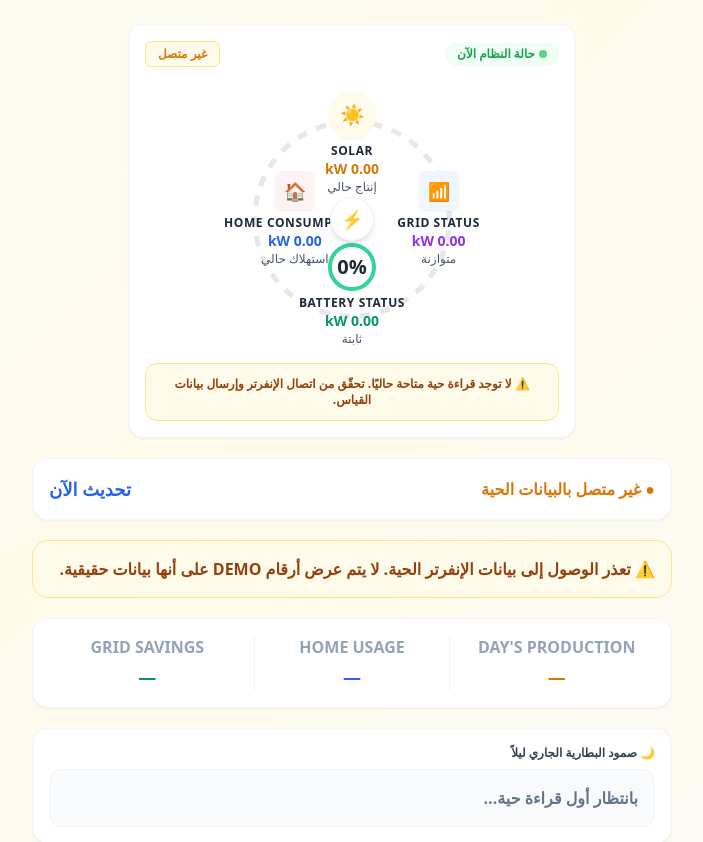
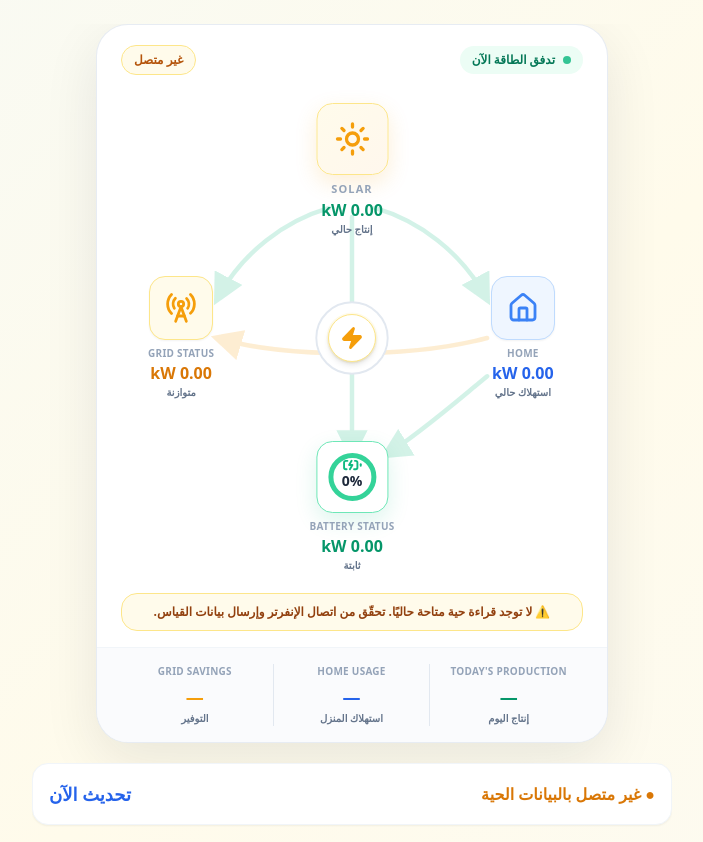
Before and after one commit to mahmoudbir-glitch/Shamsak, a Next.js app: page / in a window 1280 px wide. Shown: the top 842 px of the page, without its empty margins (288-991 px from the left). Built offline with nearby package versions, Linux system fonts and the light colour scheme; no server answers; the database is empty.

Commit message:
feat: redesign energy flow diagram and app branding

```diff
--- a/src/components/energy-flow.tsx
+++ b/src/components/energy-flow.tsx
@@ -1,4 +1,7 @@
+'use client';
+
 import React from 'react';
+import { BatteryCharging, Home, RadioTower, Sun, Zap } from 'lucide-react';
 
 interface EnergyFlowProps {
   solarKw: number;
@@ -6,9 +9,15 @@ interface EnergyFlowProps {
   gridKw: number;
   batteryKw: number;
   batteryPercentage: number;
+  todayProductionKWh?: number;
+  todayHomeUsageKWh?: number;
+  todayGridSavings?: number;
+  savingsCurrency?: string;
   isLive?: boolean;
   lastUpdated?: string;
 }
+
+const FLOW_THRESHOLD = 0.05;
 
 export const EnergyFlow: React.FC<EnergyFlowProps> = ({
   solarKw,
@@ -16,101 +25,224 @@ export const EnergyFlow: React.FC<EnergyFlowProps> = ({
   gridKw,
   batteryKw,
   batteryPercentage,
+  todayProductionKWh,
+  todayHomeUsageKWh,
+  todayGridSavings,
+  savingsCurrency = '$',
   isLive = false,
   lastUpdated,
 }) => {
+  const solarActive = solarKw > FLOW_THRESHOLD;
+  const homeActive = homeKw > FLOW_THRESHOLD;
+  const batteryCharging = batteryKw > FLOW_THRESHOLD;
+  const batteryDischarging = batteryKw < -FLOW_THRESHOLD;
+  const gridImporting = gridKw > FLOW_THRESHOLD;
+  const gridExporting = gridKw < -FLOW_THRESHOLD;
+
+  const solarToHome = solarActive && homeActive;
+  const solarToBattery = solarActive && batteryCharging;
+  const solarToGrid = solarActive && gridExporting;
+  const batteryToHome = batteryDischarging && homeActive;
+  const gridToHome = gridImporting && homeActive;
+
+  const formatKw = (value: number) => Math.abs(value).toFixed(2) + ' kW';
+  const formatKwh = (value?: number) =>
+    value === undefined ? '—' : value.toFixed(1) + ' kWh';
+  const formatSavings = (value?: number) =>
+    value === undefined ? '—' : savingsCurrency + value.toFixed(2);
+
+  const solarHomePath = 'M 218 98 C 252 108 286 132 306 170';
+  const solarBatteryPath = 'M 200 105 C 200 150 200 230 200 292';
+  const solarGridPath = 'M 182 98 C 148 108 114 132 94 170';
+  const batteryHomePath = batteryToHome
+    ? 'M 226 292 C 252 276 284 248 306 230'
+    : 'M 306 230 C 284 248 252 276 226 292';
+  const gridHomePath = gridImporting
+    ? 'M 94 200 C 148 184 246 184 306 200'
+    : 'M 306 200 C 246 216 148 216 94 200';
+
   return (
-    <div className="w-full max-w-md mx-auto p-4 bg-white rounded-2xl shadow-sm border border-gray-100">
-      <div className="flex justify-between items-center mb-6">
-        <span className="px-3 py-1 bg-green-50 text-green-600 text-xs font-semibold rounded-full flex items-center gap-1">
-          <span className="w-2 h-2 rounded-full bg-green-500 animate-pulse" />
-          حالة النظام الآن
+    <section
+      className="w-full max-w-lg mx-auto rounded-[2rem] border border-slate-200/80 bg-white shadow-[0_18px_55px_rgba(15,23,42,0.09)] overflow-hidden"
+      aria-label="مخطط تدفق الطاقة"
+    >
+      <div className="px-4 pt-4 sm:px-6 sm:pt-5">
+        <div className="flex items-center justify-between gap-3">
+          <span className="inline-flex items-center gap-2 rounded-full bg-emerald-50 px-3 py-1.5 text-xs font-extrabold text-emerald-700">
+            <span className="h-2 w-2 rounded-full bg-emerald-500 animate-pulse" />
+            تدفق الطاقة الآن
           </span>
 
           <span
-          className={`px-3 py-1 text-xs font-bold rounded-md border transition-colors ${
+            className={
               isLive
-              ? 'bg-emerald-50 text-emerald-600 border-emerald-200'
-              : 'bg-amber-50 text-amber-600 border-amber-200'
-          }`}
+                ? 'rounded-full border border-emerald-200 bg-emerald-50 px-3 py-1.5 text-xs font-black text-emerald-700'
+                : 'rounded-full border border-amber-200 bg-amber-50 px-3 py-1.5 text-xs font-black text-amber-700'
+            }
             aria-live="polite"
           >
             {isLive ? '● مباشر' : 'غير متصل'}
           </span>
         </div>
+      </div>
 
-      <div className="relative w-64 h-64 mx-auto my-4 flex items-center justify-center">
-        <svg className="absolute inset-0 w-full h-full -rotate-90" viewBox="0 0 100 100" aria-hidden="true">
-          <circle
-            cx="50"
-            cy="50"
-            r="38"
+      <div className="relative mx-auto mt-2 w-full max-w-lg aspect-square p-2 sm:p-4">
+        <svg
+          className="pointer-events-none absolute inset-0 h-full w-full"
+          viewBox="0 0 400 400"
           fill="none"
-            stroke="#e5e7eb"
-            strokeWidth="2"
-            strokeDasharray="4 4"
+          aria-hidden="true"
+        >
+          <defs>
+            <marker id="arrow-green" viewBox="0 0 10 10" refX="8" refY="5" markerWidth="7" markerHeight="7" orient="auto-start-reverse">
+              <path d="M 0 0 L 10 5 L 0 10 z" fill="#10B981" />
+            </marker>
+            <marker id="arrow-blue" viewBox="0 0 10 10" refX="8" refY="5" markerWidth="7" markerHeight="7" orient="auto-start-reverse">
+              <path d="M 0 0 L 10 5 L 0 10 z" fill="#3B82F6" />
+            </marker>
+            <marker id="arrow-orange" viewBox="0 0 10 10" refX="8" refY="5" markerWidth="7" markerHeight="7" orient="auto-start-reverse">
+              <path d="M 0 0 L 10 5 L 0 10 z" fill="#F59E0B" />
+            </marker>
+          </defs>
+
+          <path
+            d={solarHomePath}
+            pathLength="100"
+            stroke="#10B981"
+            strokeWidth="3.5"
+            strokeLinecap="round"
+            opacity={solarToHome ? 1 : 0.18}
+            markerEnd="url(#arrow-green)"
+            className={solarToHome ? 'energy-flow-path' : ''}
           />
+          <path
+            d={solarBatteryPath}
+            pathLength="100"
+            stroke="#10B981"
+            strokeWidth="3.5"
+            strokeLinecap="round"
+            opacity={solarToBattery ? 1 : 0.18}
+            markerEnd="url(#arrow-green)"
+            className={solarToBattery ? 'energy-flow-path' : ''}
+          />
+          <path
+            d={solarGridPath}
+            pathLength="100"
+            stroke="#10B981"
+            strokeWidth="3.5"
+            strokeLinecap="round"
+            opacity={solarToGrid ? 1 : 0.18}
+            markerEnd="url(#arrow-green)"
+            className={solarToGrid ? 'energy-flow-path' : ''}
+          />
+
+          <path
+            d={batteryHomePath}
+            pathLength="100"
+            stroke="#10B981"
+            strokeWidth="3.5"
+            strokeLinecap="round"
+            opacity={batteryToHome ? 1 : 0.18}
+            markerEnd="url(#arrow-green)"
+            className={batteryToHome ? 'energy-flow-path' : ''}
+          />
+
+          <path
+            d={gridHomePath}
+            pathLength="100"
+            stroke="#F59E0B"
+            strokeWidth="3.5"
+            strokeLinecap="round"
+            opacity={gridImporting || gridExporting ? 1 : 0.18}
+            markerEnd="url(#arrow-orange)"
+            className={gridImporting || gridExporting ? 'energy-flow-path' : ''}
+          />
+
+          <circle cx="200" cy="200" r="28" fill="white" stroke="#E2E8F0" strokeWidth="1.5" />
+          <circle cx="200" cy="200" r="20" fill="#FFFBEB" />
         </svg>
 
-        <div
-          className="absolute top-1/2 left-1/2 -translate-x-1/2 -translate-y-1/2 z-20 w-11 h-11 bg-white rounded-full shadow-md flex items-center justify-center border border-gray-100"
-          aria-label="مركز تدفق الطاقة"
-        >
-          <span className="text-amber-500 text-lg" aria-hidden="true">⚡</span>
+        <div className="absolute left-1/2 top-[4%] z-10 w-[30%] min-w-[96px] -translate-x-1/2 text-center">
+          <div className="mx-auto flex h-16 w-16 items-center justify-center rounded-2xl border border-amber-200 bg-gradient-to-br from-amber-50 to-orange-50 shadow-[0_8px_22px_rgba(245,158,11,0.16)] sm:h-[4.5rem] sm:w-[4.5rem]">
+            <Sun className="h-9 w-9 text-amber-500" strokeWidth={2.2} />
+          </div>
+          <div className="mt-1.5 text-[11px] font-black tracking-widest text-slate-400">SOLAR</div>
+          <div className="text-sm font-black text-emerald-600 sm:text-base">{formatKw(solarKw)}</div>
+          <div className="text-[10px] font-bold text-slate-500">إنتاج حالي</div>
         </div>
 
-        <div className="absolute top-0 left-1/2 -translate-x-1/2 z-10 flex flex-col items-center">
-          <div className="w-12 h-12 rounded-full bg-amber-50 flex items-center justify-center shadow-sm mb-1">
-            <span className="text-xl" aria-hidden="true">☀️</span>
+        <div className="absolute left-[3%] top-1/2 z-10 w-[27%] min-w-[88px] -translate-y-1/2 text-center">
+          <div className="mx-auto flex h-14 w-14 items-center justify-center rounded-2xl border border-amber-200 bg-amber-50 shadow-sm sm:h-16 sm:w-16">
+            <RadioTower className="h-8 w-8 text-amber-500" strokeWidth={2.1} />
           </div>
-          <span className="text-xs font-bold text-slate-800 tracking-wider">SOLAR</span>
-          <span className="text-sm font-bold text-amber-600">kW {solarKw.toFixed(2)}</span>
-          <span className="text-xs font-medium text-slate-600">إنتاج حالي</span>
+          <div className="mt-1.5 text-[10px] font-black tracking-wide text-slate-400">GRID STATUS</div>
+          <div className="text-sm font-black text-amber-600 sm:text-base">{formatKw(gridKw)}</div>
+          <div className="text-[10px] font-bold text-slate-500">
+            {gridExporting ? 'تصدير' : gridImporting ? 'سحب' : 'متوازنة'}
+          </div>
         </div>
 
-        <div className="absolute right-0 top-1/2 -translate-y-1/2 z-10 flex flex-col items-center">
-          <div className="w-10 h-10 rounded-lg bg-blue-50 flex items-center justify-center shadow-sm mb-1">
-            <span className="text-lg" aria-hidden="true">📶</span>
+        <div className="absolute right-[3%] top-1/2 z-10 w-[27%] min-w-[88px] -translate-y-1/2 text-center">
+          <div className="mx-auto flex h-14 w-14 items-center justify-center rounded-2xl border border-blue-200 bg-blue-50 shadow-sm sm:h-16 sm:w-16">
+            <Home className="h-8 w-8 text-blue-500" strokeWidth={2.1} />
           </div>
-          <span className="text-xs font-bold text-slate-800 tracking-wider">GRID STATUS</span>
-          <span className="text-sm font-bold text-purple-600">kW {Math.abs(gridKw).toFixed(2)}</span>
-          <span className="text-xs font-medium text-slate-600">
-            {gridKw < -0.05 ? 'تصدير إلى الشبكة' : gridKw > 0.05 ? 'سحب من الشبكة' : 'متوازنة'}
-          </span>
+          <div className="mt-1.5 text-[10px] font-black tracking-wide text-slate-400">HOME</div>
+          <div className="text-sm font-black text-blue-600 sm:text-base">{formatKw(homeKw)}</div>
+          <div className="text-[10px] font-bold text-slate-500">استهلاك حالي</div>
         </div>
 
-        <div className="absolute bottom-0 left-1/2 -translate-x-1/2 z-10 flex flex-col items-center">
-          <div className="w-12 h-12 rounded-full border-4 border-emerald-400 bg-white flex items-center justify-center shadow-sm mb-1">
-            <span className="text-xl font-black text-slate-800">{batteryPercentage.toFixed(0)}%</span>
+        <div className="absolute bottom-[4%] left-1/2 z-10 w-[32%] min-w-[106px] -translate-x-1/2 text-center">
+          <div className="mx-auto flex h-16 w-16 items-center justify-center rounded-2xl border border-emerald-300 bg-white shadow-[0_8px_22px_rgba(16,185,129,0.14)] sm:h-[4.5rem] sm:w-[4.5rem]">
+            <div className="relative flex h-12 w-12 items-center justify-center rounded-full border-[5px] border-emerald-400">
+              <BatteryCharging className="absolute h-5 w-5 -translate-y-3 text-emerald-500" strokeWidth={2.3} />
+              <span className="mt-2 text-sm font-black text-slate-800">{batteryPercentage.toFixed(0)}%</span>
             </div>
-          <span className="text-xs font-bold text-slate-800 tracking-wider">BATTERY STATUS</span>
-          <span className="text-sm font-bold text-emerald-600">kW {Math.abs(batteryKw).toFixed(2)}</span>
-          <span className="text-xs font-medium text-slate-600">
-            {batteryKw > 0.05 ? 'شحن' : batteryKw < -0.05 ? 'تفريغ' : 'ثابتة'}
-          </span>
+          </div>
+          <div className="mt-1.5 text-[10px] font-black tracking-wide text-slate-400">BATTERY STATUS</div>
+          <div className="text-sm font-black text-emerald-600 sm:text-base">{formatKw(batteryKw)}</div>
+          <div className="text-[10px] font-bold text-slate-500">
+            {batteryCharging ? 'شحن' : batteryDischarging ? 'تفريغ' : 'ثابتة'}
+          </div>
         </div>
 
-        <div className="absolute left-0 top-1/2 -translate-y-1/2 z-10 flex flex-col items-center">
-          <div className="w-10 h-10 rounded-lg bg-red-50 flex items-center justify-center shadow-sm mb-1">
-            <span className="text-lg" aria-hidden="true">🏠</span>
+        <div className="absolute left-1/2 top-1/2 z-20 -translate-x-1/2 -translate-y-1/2">
+          <div className="flex h-10 w-10 items-center justify-center rounded-full border border-amber-200 bg-white shadow-md sm:h-12 sm:w-12">
+            <Zap className="h-5 w-5 text-amber-500 sm:h-6 sm:w-6" fill="currentColor" strokeWidth={1.8} />
           </div>
-          <span className="text-xs font-bold text-slate-800 tracking-wider">HOME CONSUMPTION</span>
-          <span className="text-sm font-bold text-blue-600">kW {homeKw.toFixed(2)}</span>
-          <span className="text-xs font-medium text-slate-600">استهلاك حالي</span>
         </div>
       </div>
 
       {!isLive && (
-        <div className="mt-3 rounded-xl bg-amber-50 border border-amber-200 p-3 text-center text-xs font-bold text-amber-800">
+        <div className="mx-4 mb-4 rounded-2xl border border-amber-200 bg-amber-50 px-3 py-2.5 text-center text-xs font-bold text-amber-800 sm:mx-6">
           ⚠️ لا توجد قراءة حية متاحة حاليًا. تحقّق من اتصال الإنفرتر وإرسال بيانات القياس.
         </div>
       )}
 
+      <div className="border-t border-slate-100 bg-slate-50/70 px-3 py-4 sm:px-5">
+        <div className="grid grid-cols-3 divide-x divide-x-reverse divide-slate-200 text-center">
+          <div className="px-2">
+            <div className="text-[9px] font-black tracking-wide text-slate-400 sm:text-[10px]">TODAY'S PRODUCTION</div>
+            <div className="mt-1 text-base font-black text-emerald-600 sm:text-lg">{formatKwh(todayProductionKWh)}</div>
+            <div className="text-[10px] font-bold text-slate-500">إنتاج اليوم</div>
+          </div>
+          <div className="px-2">
+            <div className="text-[9px] font-black tracking-wide text-slate-400 sm:text-[10px]">HOME USAGE</div>
+            <div className="mt-1 text-base font-black text-blue-600 sm:text-lg">{formatKwh(todayHomeUsageKWh)}</div>
+            <div className="text-[10px] font-bold text-slate-500">استهلاك المنزل</div>
+          </div>
+          <div className="px-2">
+            <div className="text-[9px] font-black tracking-wide text-slate-400 sm:text-[10px]">GRID SAVINGS</div>
+            <div className="mt-1 text-base font-black text-amber-500 sm:text-lg">{formatSavings(todayGridSavings)}</div>
+            <div className="text-[10px] font-bold text-slate-500">التوفير</div>
+          </div>
+        </div>
+      </div>
+
       {lastUpdated && (
-        <div className="mt-3 text-center text-xs text-slate-500">
+        <div className="border-t border-slate-100 px-4 py-2 text-center text-[10px] font-semibold text-slate-400">
           آخر قراءة: {lastUpdated}
         </div>
       )}
-    </div>
+    </section>
   );
 };
```
Lines whose indentation alone changed are shown as unchanged.
